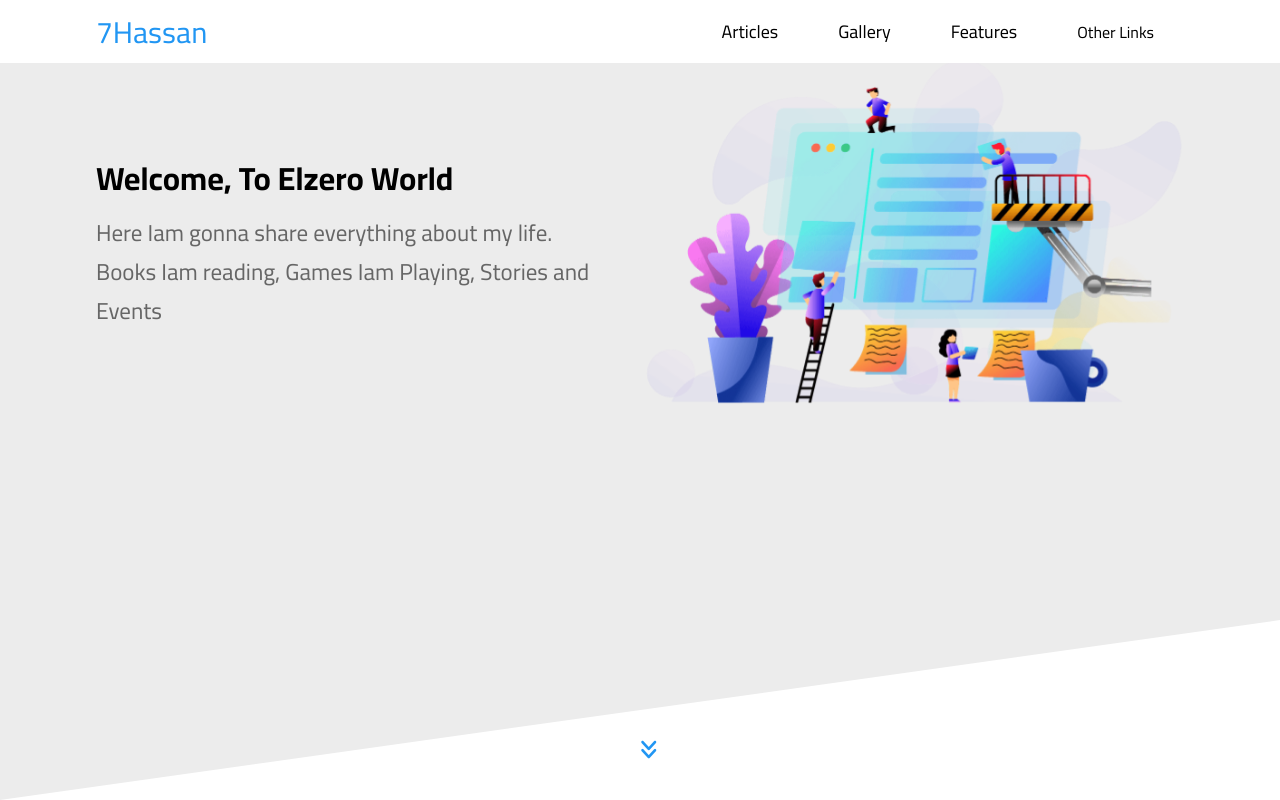
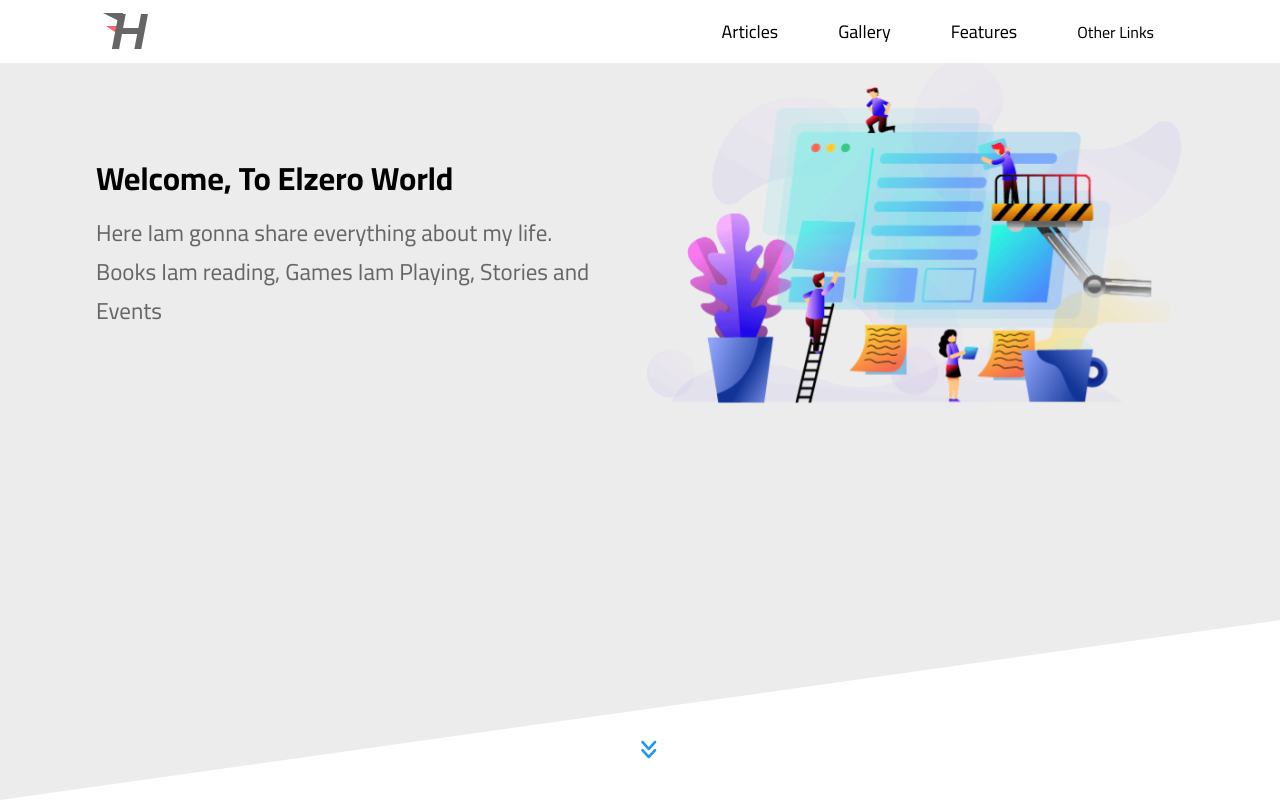
Before and after one commit to 7Hassan/Templet, a plain HTML site: page index.html in a window 1280 px wide. Shown: the top 800 px of the page. Drawn offline with nearby package versions, Linux system fonts and the light colour scheme.

Commit message:
add logo

```diff
--- a/index.html
+++ b/index.html
@@ -9,6 +9,7 @@
     <!-- Link CSS -->
     <link rel="stylesheet" href="main.css">
     <!-- Google Fonts -->
+    <link rel="preconnect" href="https://fonts.gstatic.com" crossorigin>
     <link rel="preconnect" href="https://fonts.googleapis.com">
     <link rel="preconnect" href="https://fonts.gstatic.com" crossorigin="">
     <link href="https://fonts.googleapis.com/css2?family=Cairo:wght@300;400;700&amp;display=swap" rel="stylesheet">
@@ -20,8 +21,8 @@
 <body>
     <div class="header">
         <div class="container">
-            <a href="#"  class="logo">7Hassan</a>
-            <ul>
+          <h3 id="logo"><em>H</em></h3>
+          <ul>
                 <li><a href="#articles"> Articles</a></li>
                 <li><a href="#gallery"> Gallery</a></li>
                 <li><a href="#features"> Features</a></li>
--- a/main.css
+++ b/main.css
@@ -106,11 +106,44 @@ body {
     align-items: center;
 }
 
-.header .container .logo {
-    text-decoration: none;
-    font-size: 30px;
-    color: var(--main-color);
+#logo{
+    font-size: 50px;
+    font-weight: 600;
+    margin: 0;
+    font-family: 'Cabin', sans-serif;
+    position: relative;
+    z-index: 1;
+    opacity: .6;
+    cursor: pointer;
+    transition: var(--main-transition);
+    margin-left: 15px;
 }
+#logo:hover{
+    opacity: 1;
+}
+#logo::before{
+    content: "";
+    position: absolute;
+    top: 10px;
+    left: -8px;
+    border-style:solid ;
+    border-color: transparent black transparent transparent;
+    border-width: 0px 20px 10px 0px;
+    z-index: -1;
+}
+
+#logo::after{
+    content: "";
+    position: absolute;
+    top: 23px;
+    left: -5px;
+    border-style:solid ;
+    border-color: transparent red transparent transparent;
+    border-width: 0px 15px 10px 0px;
+    z-index: -1;
+}
+
+
 
 .header .container ul {
     display: flex;
@@ -541,6 +574,7 @@ height: 200%;
     display: grid;
     grid-template-columns:  repeat(auto-fill,minmax(350px,1fr));
     gap: 40px;
+    padding-top: 50px;
 }
 .testimonials .container .box{
     padding: 20px;
```
